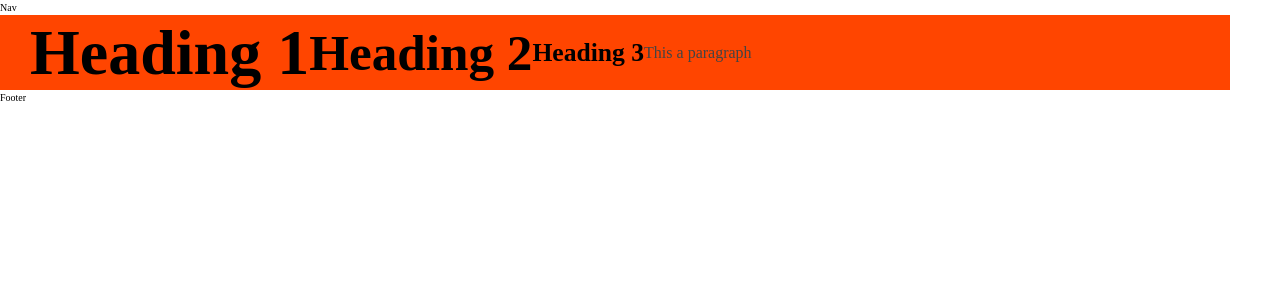
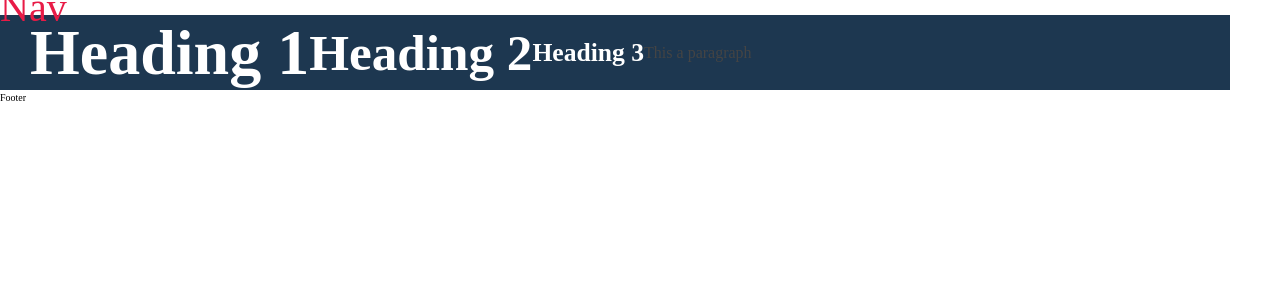
Before and after one commit to emagwebsolutions/exinterior, a Next.js app: page / in a window 1280 px wide. Shown: the top 300 px of the page. Built offline with nearby package versions, Linux system fonts and the light colour scheme.

Commit message:
Commit Four

```diff
--- a/components/nav/Nav.tsx
+++ b/components/nav/Nav.tsx
@@ -1,8 +1,9 @@
 import React from 'react'
+import style from './nav.module.scss'
 
 const Nav = () => {
   return (
-    <div>Nav</div>
+    <div className={style.color}>Nav</div>
   )
 }
 
--- /dev/null
+++ b/components/nav/nav.module.scss
@@ -0,0 +1,6 @@
+@import '../../styles/config.scss';
+
+.color {
+  color: danger();
+  font-size: 4rem;
+}
--- a/pages/index.tsx
+++ b/pages/index.tsx
@@ -1,19 +1,19 @@
-import type { NextPage } from 'next'
-import Head from 'next/head'
-import Image from 'next/image'
-import styles from '../styles/Home.module.css'
+import type { NextPage } from 'next';
+import Head from 'next/head';
+import Image from 'next/image';
+import styles from '../styles/Home.module.css';
 
 const Home: NextPage = () => {
   return (
     <>
-      <div className="container bg-danger p-3">
+      <div className="container bg-primary text-white p-3">
         <h1>Heading 1</h1>
         <h2>Heading 2</h2>
         <h3>Heading 3</h3>
         <p>This a paragraph</p>
       </div>
     </>
-  )
-}
+  );
+};
 
-export default Home
+export default Home;
--- a/styles/_config.scss
+++ b/styles/_config.scss
@@ -9,14 +9,17 @@
   @return rgba(50, 205, 50, $opacity);
 }
 @function primary($opacity: 1) {
-  @return rgba(65, 105, 225, $opacity);
+  @return rgba(29, 55, 80, $opacity);
 }
 
 @function danger($opacity: 1) {
-  @return rgba(255, 69, 0, $opacity);
+  @return rgba(232, 27, 70, $opacity);
 }
 @function warning($opacity: 1) {
   @return rgba(255, 140, 0, $opacity);
+}
+@function white($opacity: 1) {
+  @return rgba(255, 255, 255, $opacity);
 }
 
 //TEXT COLOR
@@ -29,11 +32,17 @@
 .text-success {
   color: success();
 }
+.text-primary {
+  color: primary();
+}
 .text-danger {
   color: danger();
 }
 .text-warning {
   color: warning();
+}
+.text-white {
+  color: white();
 }
 
 //BACKGROUND COLOR
@@ -51,6 +60,12 @@
 }
 .bg-warning {
   background-color: warning();
+}
+.bg-white {
+  background-color: white();
+}
+.bg-primary {
+  background-color: primary();
 }
 
 // PADDINGS
```
Lines whose indentation alone changed are shown as unchanged.
